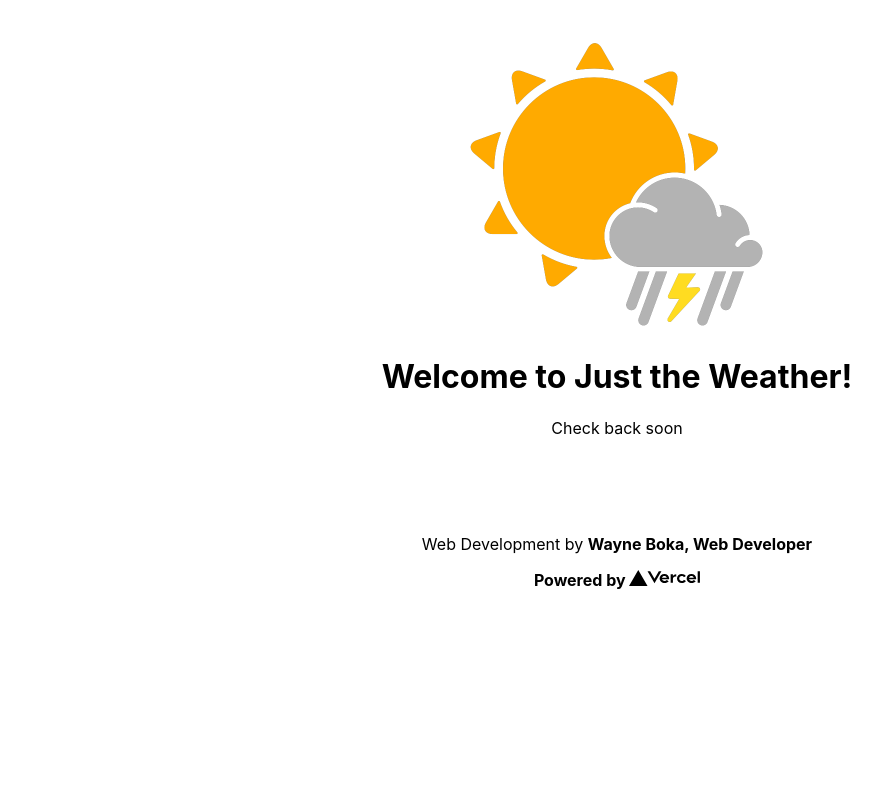
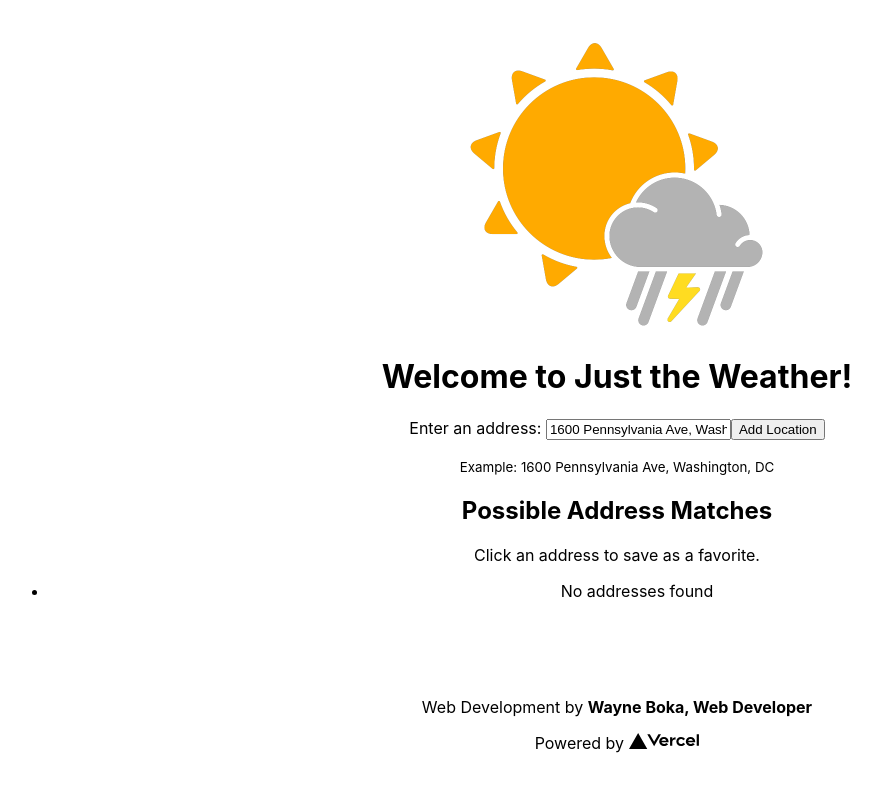
Before and after one commit to wboka/weather, a Next.js app: page / in a window 1280 px wide. Shown: the top 792 px of the page, without its empty margins (23-904 px from the left). Built offline with nearby package versions, Linux system fonts and the light colour scheme.

Commit message:
feat: add basic form

```diff
--- a/pages/index.js
+++ b/pages/index.js
@@ -1,7 +1,13 @@
+import React from 'react';
 import Head from 'next/head';
+import Image from 'next/image';
 import styles from '../styles/Home.module.css';
 
-export default function Home() {
+let address = '1600 Pennsylvania Ave, Washington, DC';
+let possibleAddresses = [];
+
+class Home extends React.Component {
+	render() {
 		return (
 			<div>
 				<Head>
@@ -9,12 +15,42 @@ export default function Home() {
 					<link rel="icon" href="/favicon.ico" />
 				</Head>
 
-			<main style={{ 'text-align': 'center' }}>
-				<img src="/weather.png" style={{ 'max-width': '300px', 'width': '100%' }} alt="Vercel Logo" />
+				<main style={{ textAlign: 'center' }}>
+					<Image
+						src="/weather.png"
+						alt="Orange sun, grey clouds, grey rain, and yellow lighning bolt"
+						style={{ maxWidth: '300px', width: '100%' }}
+						width={300}
+						height={300}
+					/>
 
 					<h1>Welcome to Just the Weather!</h1>
 
-				<p>Check back soon</p>
+					<form action={`/api/location/${encodeURI(address)}`} method="post">
+						<div className="input-group">
+							<label htmlFor="address">Enter an address: </label>
+							<input type="text" name="address" id="address" value={address} />
+							<button type="submit">Add Location</button>
+						</div>
+
+						<p className="help-block">
+							<small>Example: 1600 Pennsylvania Ave, Washington, DC</small>
+						</p>
+
+						<h2>Possible Address Matches</h2>
+
+						<p>Click an address to save as a favorite.</p>
+
+						<ul>
+							{possibleAddresses.length > 0 ? (
+								possibleAddresses.map((a) => {
+									<li>{a.matchedAddress}</li>;
+								})
+							) : (
+								<li>No addresses found</li>
+							)}
+						</ul>
+					</form>
 				</main>
 
 				<footer>
@@ -25,15 +61,19 @@ export default function Home() {
 						</a>
 					</p>
 					<p>
+						Powered by{' '}
 						<a
 							href="https://vercel.com?utm_source=create-next-app&utm_medium=default-template&utm_campaign=create-next-app"
 							target="_blank"
 							rel="noopener noreferrer"
 						>
-						Powered by <img src="/vercel.svg" alt="Vercel Logo" className={styles.logo} />
+							<img src="/vercel.svg" alt="Vercel Logo" className={styles.logo} />
 						</a>
 					</p>
 				</footer>
 			</div>
 		);
 	}
+}
+
+export default Home;
```
Also changed, not shown: 1 other file (tests, documents, lock files or other folders). Lines whose indentation alone changed are shown as unchanged.
